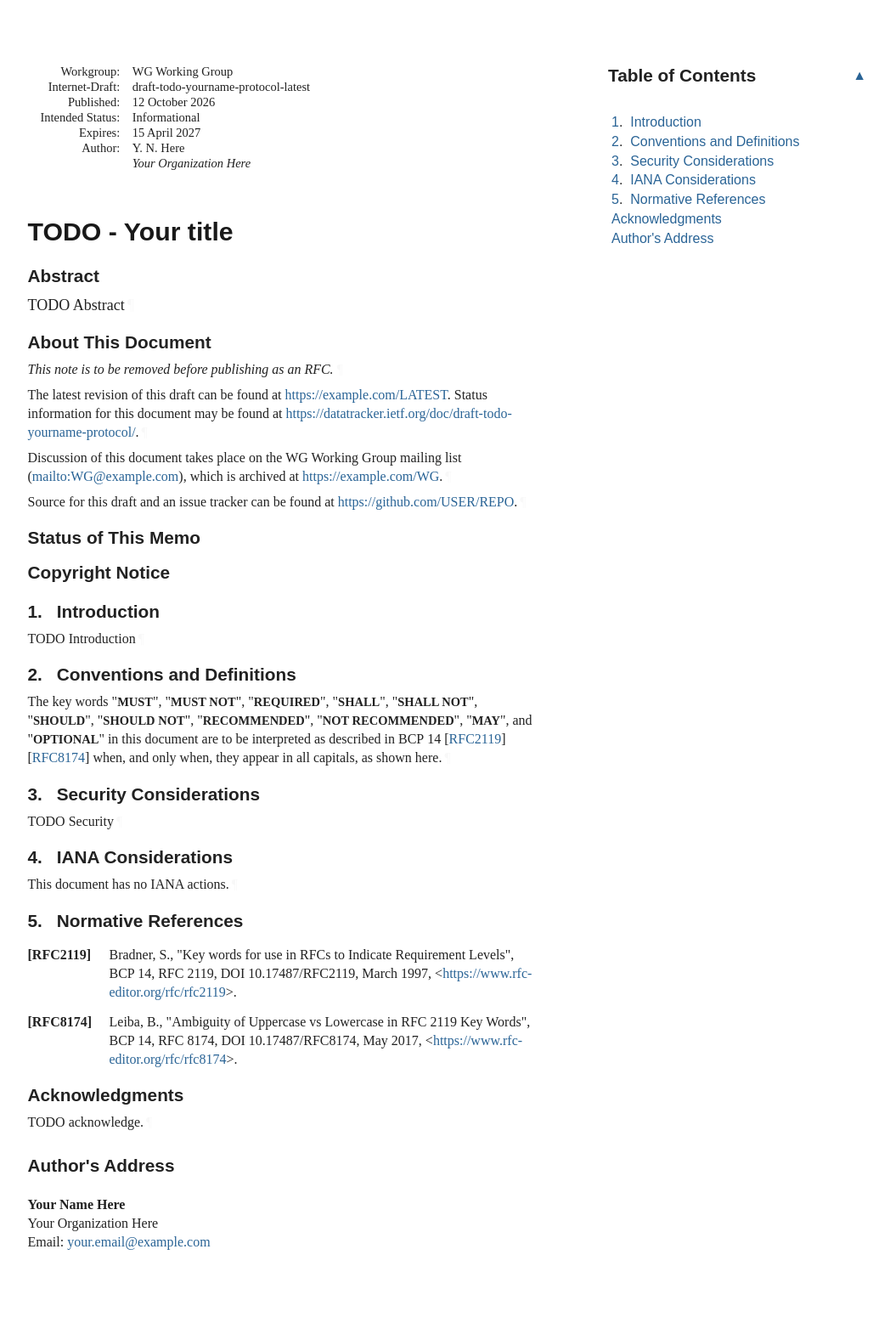
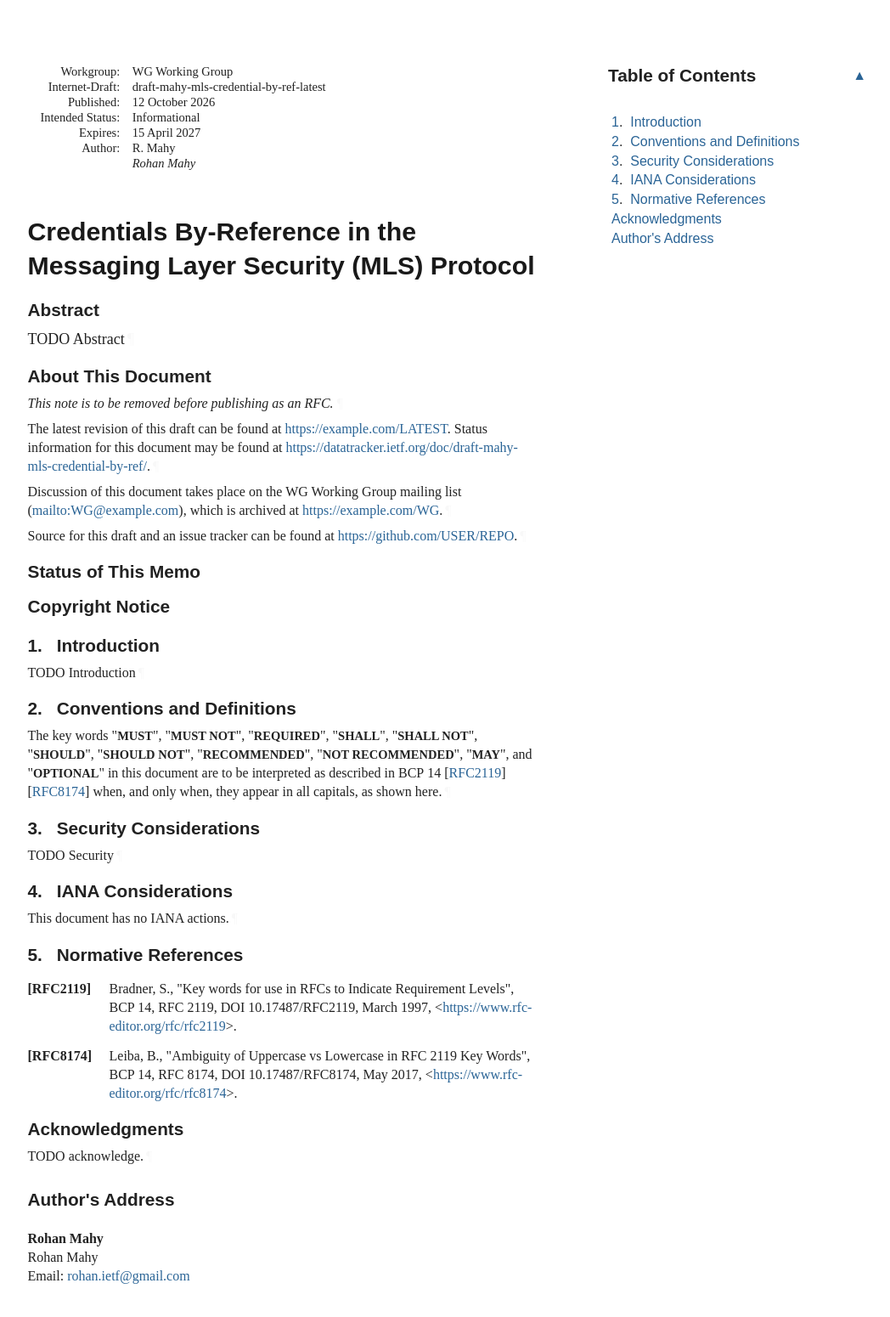
Before and after one commit to rohanmahy/mls-credential-by-ref, a plain HTML site: page draft-mahy-mls-credential-by-ref.html in a window 1280 px wide. Shown: the whole page at 85% size, without its empty margins (92-1140 px from the left). Drawn offline with Linux system fonts and the light colour scheme; a web font is replaced by a local one.

Commit message:
Script updating gh-pages from 7d152b9. [ci skip]

```diff
--- a/draft-todo-yourname-protocol.html
+++ b/draft-mahy-mls-credential-by-ref.html
@@ -4,16 +4,17 @@
 <meta charset="utf-8">
 <meta content="Common,Latin" name="scripts">
 <meta content="initial-scale=1.0" name="viewport">
-<title>TODO - Your title</title>
-<meta content="Your Name Here" name="author">
+<title>Credentials By-Reference in the Messaging Layer Security (MLS) Protocol</title>
+<meta content="Rohan Mahy" name="author">
 <meta content="
        TODO Abstract
     " name="description">
 <meta content="xml2rfc 3.34.1" name="generator">
-<meta content="next generation" name="keyword">
-<meta content="unicorn" name="keyword">
-<meta content="AI-native" name="keyword">
-<meta content="draft-todo-yourname-protocol-latest" name="ietf.draft">
+<meta content="credential type" name="keyword">
+<meta content="smaller LeafNode" name="keyword">
+<meta content="smaller Credential" name="keyword">
+<meta content="MLS scaling" name="keyword">
+<meta content="draft-mahy-mls-credential-by-ref-latest" name="ietf.draft">
 <!-- Generator version information:
   xml2rfc 3.34.1
     Python 3.14.8
@@ -29,7 +30,7 @@
     requests 2.33.1
     wcwidth 0.9.1
 -->
-<link href="draft-todo-yourname-protocol.xml" rel="alternate" type="application/rfc+xml">
+<link href="draft-mahy-mls-credential-by-ref.xml" rel="alternate" type="application/rfc+xml">
 <link href="#copyright" rel="license">
 <style type="text/css">@font-face {
   font-family: 'Lora';
@@ -1042,11 +1043,11 @@
 <table class="ears">
 <thead><tr>
 <td class="left">Internet-Draft</td>
-<td class="center">TODO - Abbreviation</td>
+<td class="center">MLS By-Ref Credentials</td>
 <td class="right">October 2026</td>
 </tr></thead>
 <tfoot><tr>
-<td class="left">Here</td>
+<td class="left">Mahy</td>
 <td class="center">Expires 15 April 2027</td>
 <td class="right">[Page]</td>
 </tr></tfoot>
@@ -1057,7 +1058,7 @@
 <dt class="label-workgroup">Workgroup:</dt>
 <dd class="workgroup">WG Working Group</dd>
 <dt class="label-internet-draft">Internet-Draft:</dt>
-<dd class="internet-draft">draft-todo-yourname-protocol-latest</dd>
+<dd class="internet-draft">draft-mahy-mls-credential-by-ref-latest</dd>
 <dt class="label-published">Published:</dt>
 <dd class="published">
 <time datetime="2026-10-12" class="published">12 October 2026</time>
@@ -1069,13 +1070,13 @@
 <dt class="label-authors">Author:</dt>
 <dd class="authors">
 <div class="author">
-      <div class="author-name">Y. N. Here</div>
-<div class="org">Your Organization Here</div>
+      <div class="author-name">R. Mahy</div>
+<div class="org">Rohan Mahy</div>
 </div>
 </dd>
 </dl>
 </div>
-<h1 id="title">TODO - Your title</h1>
+<h1 id="title">Credentials By-Reference in the Messaging Layer Security (MLS) Protocol</h1>
 <section id="section-abstract">
       <h2 id="abstract"><a href="#abstract" class="selfRef">Abstract</a></h2>
 <p id="section-abstract-1">TODO Abstract<a href="#section-abstract-1" class="pilcrow">¶</a></p>
@@ -1087,7 +1088,7 @@
 <p id="section-note.1-1">This note is to be removed before publishing as an RFC.<a href="#section-note.1-1" class="pilcrow">¶</a></p>
 <p id="section-note.1-2">
         The latest revision of this draft can be found at <span><a href="https://example.com/LATEST">https://example.com/LATEST</a></span>.
-        Status information for this document may be found at <span><a href="https://datatracker.ietf.org/doc/draft-todo-yourname-protocol/">https://datatracker.ietf.org/doc/draft-todo-yourname-protocol/</a></span>.<a href="#section-note.1-2" class="pilcrow">¶</a></p>
+        Status information for this document may be found at <span><a href="https://datatracker.ietf.org/doc/draft-mahy-mls-credential-by-ref/">https://datatracker.ietf.org/doc/draft-mahy-mls-credential-by-ref/</a></span>.<a href="#section-note.1-2" class="pilcrow">¶</a></p>
 <p id="section-note.1-3">
         Discussion of this document takes place on the
         WG Working Group mailing list (<span><a href="mailto:WG@example.com">mailto:WG@example.com</a></span>),
@@ -1234,11 +1235,11 @@
 <a href="#name-authors-address" class="section-name selfRef">Author's Address</a>
       </h2>
 <address class="vcard">
-        <div dir="auto" class="left"><span class="fn nameRole">Your Name Here</span></div>
-<div dir="auto" class="left"><span class="org">Your Organization Here</span></div>
+        <div dir="auto" class="left"><span class="fn nameRole">Rohan Mahy</span></div>
+<div dir="auto" class="left"><span class="org">Rohan Mahy</span></div>
 <div class="email">
 <span>Email:</span>
-<a href="mailto:your.email@example.com" class="email">your.email@example.com</a>
+<a href="mailto:rohan.ietf@gmail.com" class="email">rohan.ietf@gmail.com</a>
 </div>
 </address>
 </section>
```
Also changed, not shown: index.html (+4 -4 lines), draft-mahy-mls-credential-by-ref.txt.
